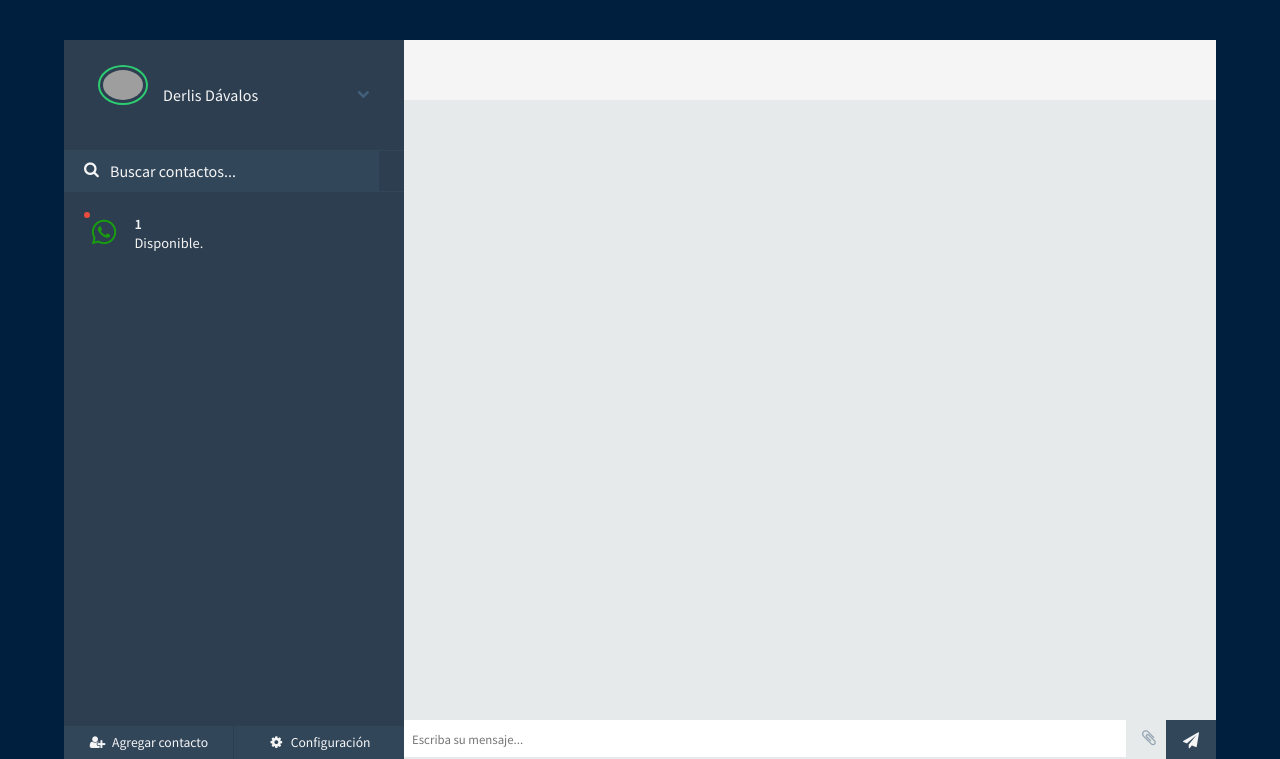
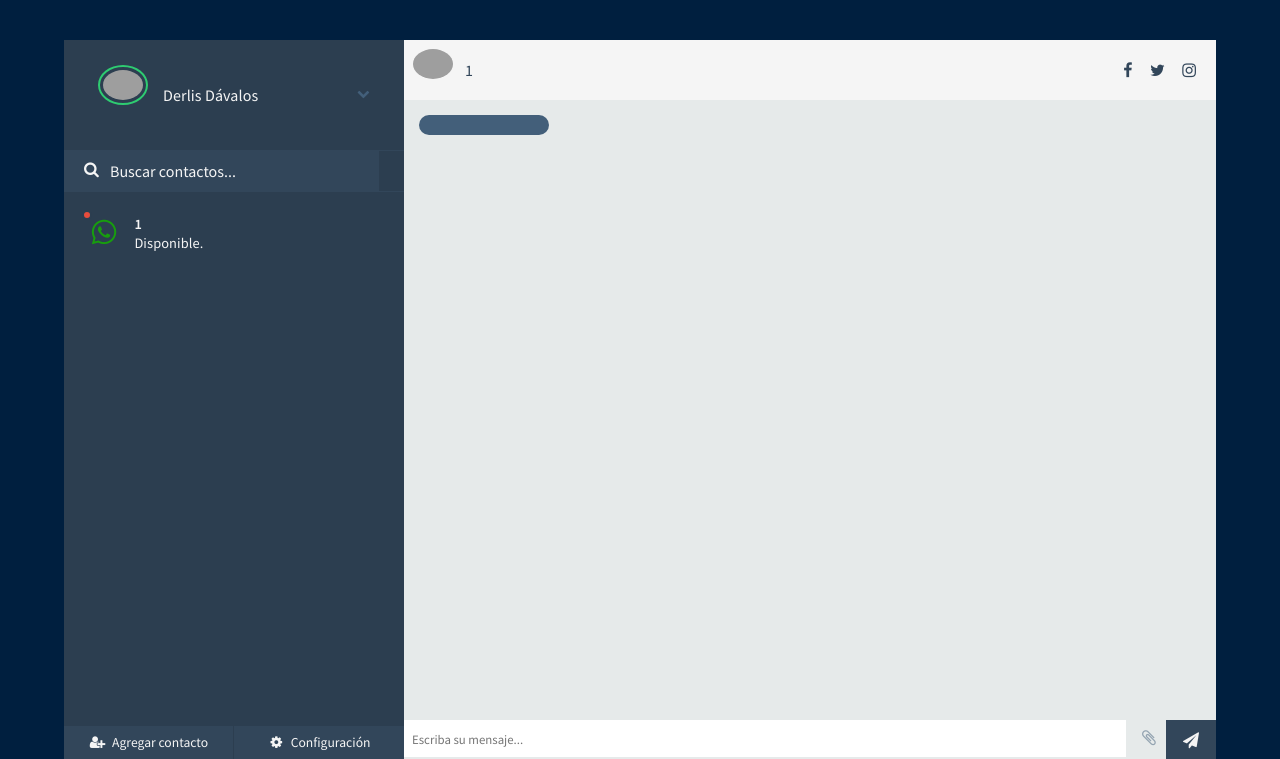
Before and after one commit to rolodavalos/boone, a Django app: template socialApp/templates/social/mensajes.html in a window 1280 px wide. Shown: the top 759 px of the page. Run offline with Django 3.2, Linux system fonts and the light colour scheme; the template is opened without the code that fills it: values that come from a table or form of the project are taken from there, others are empty; tables that the repository leaves empty hold one stand-in row (values such as "Sample post"); one stand-in notice (Sample message) is shown; some libraries are stand-ins or nearby versions; grey boxes are pictures that could not be loaded.

Commit message:
Update mensajes.html

```diff
--- a/socialApp/templates/social/mensajes.html
+++ b/socialApp/templates/social/mensajes.html
@@ -84,9 +84,39 @@
   </div>
   <div class="content">
 
-    <div id="contact-profile" class="contact-profile"></div>
+    <div id="contact-profile" class="contact-profile">
+	    <img src="http://www.baytekgames.com/wp-content/uploads/2016/12/facebook-default-no-profile-pic1.jpg" alt="" />
+      {%if conversation is not None%}
+      <p>{{conversation.contact_uid}}</p>
+      {%endif%}
+      <div class="social-media">
+        <i class="fa fa-facebook" aria-hidden="true"></i>
+        <i class="fa fa-twitter" aria-hidden="true"></i>
+        <i class="fa fa-instagram" aria-hidden="true"></i>
+      </div>
+	  </div>
 
-    <div id="messages" class="messages"></div>
+    <div id="messages" class="messages">
+	    <ul>
+        {%for message in messages%}
+            {%if message.direction == 1%}
+                <li class="replies">
+            {%else%}
+                <li class="sent">
+            {%endif%}
+                  <p><strong>{{message.message_text}}</strong><span class="time-meta pull-right">{{message.created|date:'d-m-y H:i'}}</span></p>
+            </li>
+        {%endfor%}
+        <!--li class="replies">
+          <img src="http://emilcarlsson.se/assets/harveyspecter.png" alt="" />
+          <p>When you're backed against the wall, break the god damn thing down.</p>
+        </li-->
+</ul>
+<script>
+    $(".messages").animate({ scrollTop: $(document).height() }, "fast");
+</script>
+
+	  </div>
 
     <div class="message-input">
       <div class="wrap">
```
